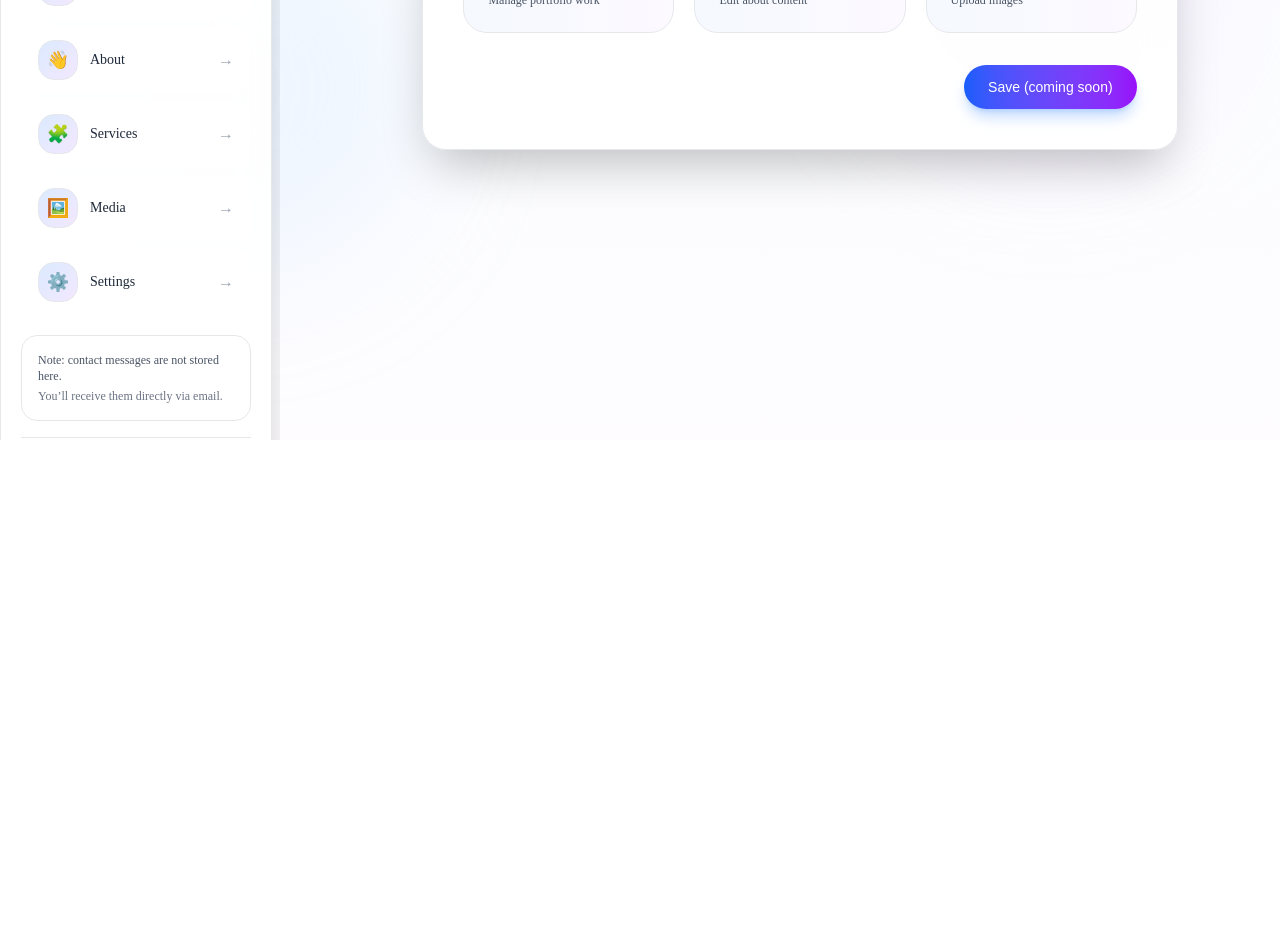
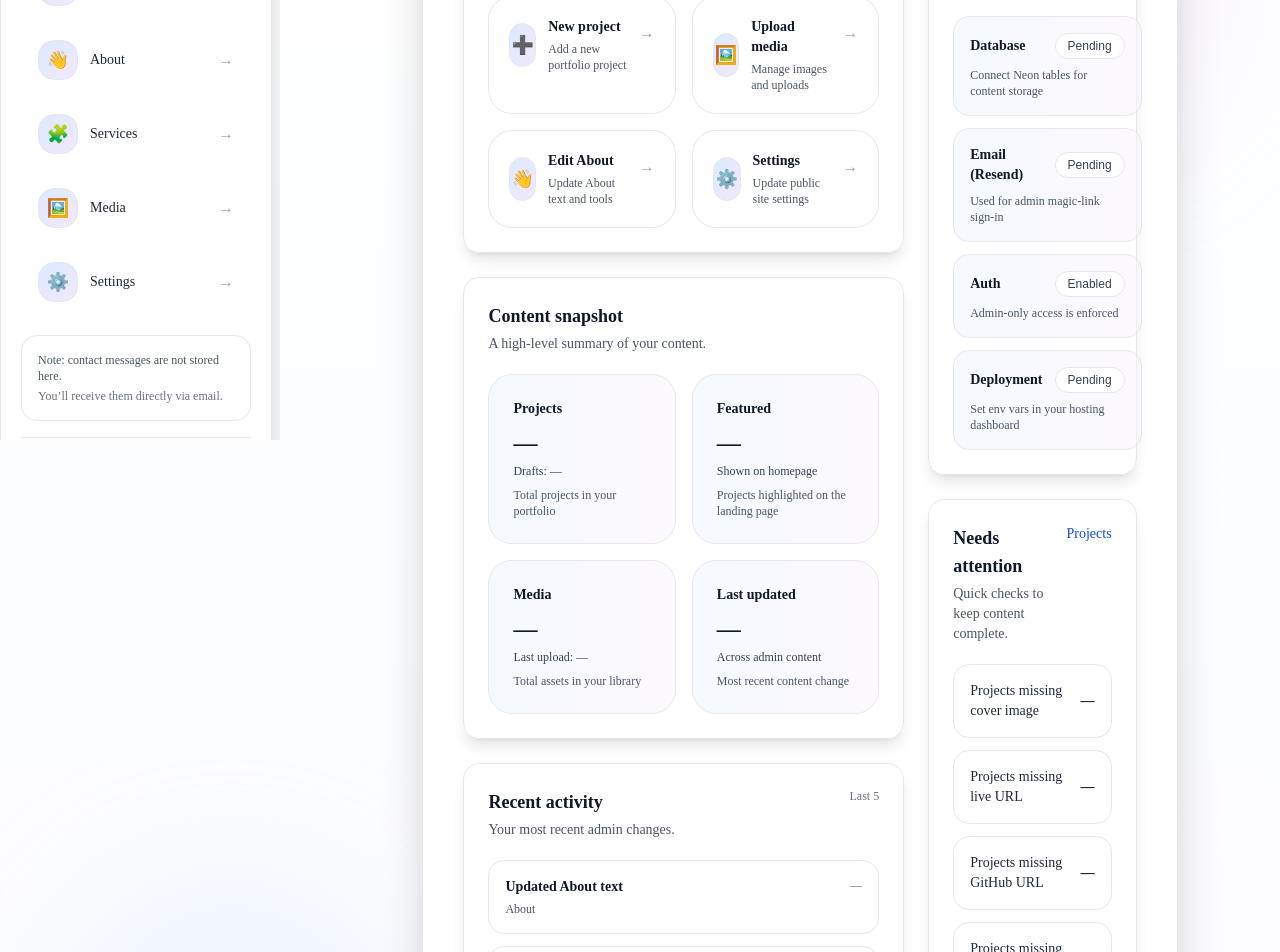
Before and after one commit to emmanuelpam03/Portfolio, a Next.js app: page /admin in a window 1280 px wide. Shown: the part 360-1312 px from the top of the page. Before the commit the page ends 800 px from the top, so only its background shows below. Built offline with nearby package versions, Linux system fonts and the light colour scheme; no server answers; a web font is replaced by a local one.

Commit message:
feat: enhance AdminDashboardPage with new quick actions, content snapshot, recent activity, health checks, and needs attention sections

```diff
--- a/app/admin/(protected)/page.js
+++ b/app/admin/(protected)/page.js
@@ -1,6 +1,100 @@
 export const metadata = {
   title: "Admin Dashboard | Portfolio",
 };
+
+import Link from "next/link";
+
+const QUICK_ACTIONS = [
+  {
+    label: "New project",
+    href: "/admin/projects/new",
+    icon: "➕",
+    description: "Add a new portfolio project",
+  },
+  {
+    label: "Upload media",
+    href: "/admin/media",
+    icon: "🖼️",
+    description: "Manage images and uploads",
+  },
+  {
+    label: "Edit About",
+    href: "/admin/about",
+    icon: "👋",
+    description: "Update About text and tools",
+  },
+  {
+    label: "Settings",
+    href: "/admin/settings",
+    icon: "⚙️",
+    description: "Update public site settings",
+  },
+];
+
+const SNAPSHOT = [
+  {
+    title: "Projects",
+    value: "—",
+    meta: "Drafts: —",
+    hint: "Total projects in your portfolio",
+  },
+  {
+    title: "Featured",
+    value: "—",
+    meta: "Shown on homepage",
+    hint: "Projects highlighted on the landing page",
+  },
+  {
+    title: "Media",
+    value: "—",
+    meta: "Last upload: —",
+    hint: "Total assets in your library",
+  },
+  {
+    title: "Last updated",
+    value: "—",
+    meta: "Across admin content",
+    hint: "Most recent content change",
+  },
+];
+
+const RECENT_ACTIVITY = [
+  { title: "Updated About text", detail: "About", when: "—" },
+  { title: "Edited a project", detail: "Projects", when: "—" },
+  { title: "Uploaded a media item", detail: "Media", when: "—" },
+  { title: "Changed settings", detail: "Settings", when: "—" },
+  { title: "Signed in", detail: "Auth", when: "—" },
+];
+
+const HEALTH = [
+  {
+    title: "Database",
+    status: "Pending",
+    hint: "Connect Neon tables for content storage",
+  },
+  {
+    title: "Email (Resend)",
+    status: "Pending",
+    hint: "Used for admin magic-link sign-in",
+  },
+  {
+    title: "Auth",
+    status: "Enabled",
+    hint: "Admin-only access is enforced",
+  },
+  {
+    title: "Deployment",
+    status: "Pending",
+    hint: "Set env vars in your hosting dashboard",
+  },
+];
+
+const NEEDS_ATTENTION = [
+  { title: "Projects missing cover image", value: "—" },
+  { title: "Projects missing live URL", value: "—" },
+  { title: "Projects missing GitHub URL", value: "—" },
+  { title: "Projects missing description", value: "—" },
+];
 
 export default function AdminDashboardPage() {
   return (
@@ -20,12 +114,57 @@ export default function AdminDashboardPage() {
           Quick shortcuts and stats (design-only).
         </p>
 
-        <div className="grid grid-cols-1 sm:grid-cols-2 lg:grid-cols-3 gap-5">
-          {[
-            { title: "Projects", value: "—", hint: "Manage portfolio work" },
-            { title: "About", value: "—", hint: "Edit about content" },
-            { title: "Media", value: "—", hint: "Upload images" },
-          ].map((card) => (
+        <div className="grid grid-cols-1 lg:grid-cols-3 gap-6">
+          <div className="lg:col-span-2 space-y-6">
+            <div className="bg-white/90 backdrop-blur-xl border border-gray-200 rounded-2xl shadow-lg p-6">
+              <h3 className="text-lg font-bold text-gray-900 Ovo mb-1">
+                Quick actions
+              </h3>
+              <p className="text-sm text-gray-600 Ovo">
+                Jump to the most common tasks.
+              </p>
+
+              <div className="mt-5 grid grid-cols-1 sm:grid-cols-2 gap-4">
+                {QUICK_ACTIONS.map((action) => (
+                  <Link
+                    key={action.href}
+                    href={action.href}
+                    className="group rounded-3xl border border-gray-200 bg-white p-5 hover:bg-gradient-to-r hover:from-blue-50 hover:to-purple-50 transition-all duration-300"
+                  >
+                    <div className="flex items-start justify-between gap-3">
+                      <div className="flex items-center gap-3">
+                        <span className="w-11 h-11 rounded-2xl border border-gray-200 bg-gradient-to-br from-blue-100 to-purple-100 flex items-center justify-center text-lg">
+                          {action.icon}
+                        </span>
+                        <div>
+                          <p className="text-sm font-semibold text-gray-900 Ovo">
+                            {action.label}
+                          </p>
+                          <p className="text-xs text-gray-600 Ovo mt-1">
+                            {action.description}
+                          </p>
+                        </div>
+                      </div>
+
+                      <span className="text-gray-400 group-hover:text-blue-700 transition-colors">
+                        →
+                      </span>
+                    </div>
+                  </Link>
+                ))}
+              </div>
+            </div>
+
+            <div className="bg-white/90 backdrop-blur-xl border border-gray-200 rounded-2xl shadow-lg p-6">
+              <h3 className="text-lg font-bold text-gray-900 Ovo mb-1">
+                Content snapshot
+              </h3>
+              <p className="text-sm text-gray-600 Ovo">
+                A high-level summary of your content.
+              </p>
+
+              <div className="mt-5 grid grid-cols-1 sm:grid-cols-2 gap-4">
+                {SNAPSHOT.map((card) => (
                   <div
                     key={card.title}
                     className="rounded-3xl border border-gray-200 bg-gradient-to-r from-blue-50/60 to-purple-50/60 p-6"
@@ -36,18 +175,123 @@ export default function AdminDashboardPage() {
                     <p className="text-2xl font-bold text-gray-900 Ovo mt-2">
                       {card.value}
                     </p>
-              <p className="text-xs text-gray-600 Ovo mt-2">{card.hint}</p>
+                    <p className="text-xs text-gray-700 Ovo mt-1">
+                      {card.meta}
+                    </p>
+                    <p className="text-xs text-gray-600 Ovo mt-2">
+                      {card.hint}
+                    </p>
+                  </div>
+                ))}
+              </div>
+            </div>
+
+            <div className="bg-white/90 backdrop-blur-xl border border-gray-200 rounded-2xl shadow-lg p-6">
+              <div className="flex items-start justify-between gap-3">
+                <div>
+                  <h3 className="text-lg font-bold text-gray-900 Ovo mb-1">
+                    Recent activity
+                  </h3>
+                  <p className="text-sm text-gray-600 Ovo">
+                    Your most recent admin changes.
+                  </p>
+                </div>
+                <p className="text-xs text-gray-500 Ovo">Last 5</p>
+              </div>
+
+              <div className="mt-5 grid gap-3">
+                {RECENT_ACTIVITY.map((item, index) => (
+                  <div
+                    key={`${item.title}-${index}`}
+                    className="rounded-2xl border border-gray-200 bg-white p-4 flex items-start justify-between gap-4"
+                  >
+                    <div className="min-w-0">
+                      <p className="text-sm font-semibold text-gray-900 Ovo truncate">
+                        {item.title}
+                      </p>
+                      <p className="text-xs text-gray-600 Ovo mt-1">
+                        {item.detail}
+                      </p>
+                    </div>
+                    <p className="text-xs text-gray-500 Ovo whitespace-nowrap">
+                      {item.when}
+                    </p>
+                  </div>
+                ))}
+              </div>
+            </div>
+          </div>
+
+          <div className="space-y-6">
+            <div className="bg-white/90 backdrop-blur-xl border border-gray-200 rounded-2xl shadow-lg p-6">
+              <h3 className="text-lg font-bold text-gray-900 Ovo mb-1">
+                Publishing & health
+              </h3>
+              <p className="text-sm text-gray-600 Ovo">
+                Checks you’ll connect to real data soon.
+              </p>
+
+              <div className="mt-5 grid gap-3">
+                {HEALTH.map((check) => (
+                  <div
+                    key={check.title}
+                    className="rounded-2xl border border-gray-200 bg-gradient-to-r from-blue-50/60 to-purple-50/60 p-4"
+                  >
+                    <div className="flex items-center justify-between gap-3">
+                      <p className="text-sm font-semibold text-gray-900 Ovo">
+                        {check.title}
+                      </p>
+                      <span className="px-3 py-1 rounded-full border border-gray-200 bg-white text-gray-700 text-xs font-medium">
+                        {check.status}
+                      </span>
+                    </div>
+                    <p className="text-xs text-gray-600 Ovo mt-2">
+                      {check.hint}
+                    </p>
+                  </div>
+                ))}
+              </div>
+            </div>
+
+            <div className="bg-white/90 backdrop-blur-xl border border-gray-200 rounded-2xl shadow-lg p-6">
+              <div className="flex items-start justify-between gap-3">
+                <div>
+                  <h3 className="text-lg font-bold text-gray-900 Ovo mb-1">
+                    Needs attention
+                  </h3>
+                  <p className="text-sm text-gray-600 Ovo">
+                    Quick checks to keep content complete.
+                  </p>
+                </div>
+                <Link
+                  href="/admin/projects"
+                  className="text-sm font-medium text-blue-700 hover:text-blue-800 Ovo"
+                >
+                  Projects
+                </Link>
+              </div>
+
+              <div className="mt-5 grid gap-3">
+                {NEEDS_ATTENTION.map((row) => (
+                  <div
+                    key={row.title}
+                    className="rounded-2xl border border-gray-200 bg-white p-4 flex items-center justify-between gap-4"
+                  >
+                    <p className="text-sm text-gray-800 Ovo">{row.title}</p>
+                    <p className="text-sm font-semibold text-gray-900 Ovo whitespace-nowrap">
+                      {row.value}
+                    </p>
                   </div>
                 ))}
               </div>
 
-        <div className="mt-8 flex justify-end">
-          <button
-            type="button"
-            className="px-6 py-3 rounded-full bg-gradient-to-r from-blue-600 to-purple-600 text-white font-medium shadow-lg shadow-blue-500/30 hover:shadow-xl hover:shadow-blue-500/40 transition-all duration-300 text-sm"
-          >
-            Save (coming soon)
-          </button>
+              <div className="mt-5 rounded-2xl border border-gray-200 bg-gradient-to-r from-blue-50/60 to-purple-50/60 p-4">
+                <p className="text-xs text-gray-600 Ovo">
+                  Tip: when the DB is connected, these will show real counts.
+                </p>
+              </div>
+            </div>
+          </div>
         </div>
       </div>
     </div>
```
Lines whose indentation alone changed are shown as unchanged.
